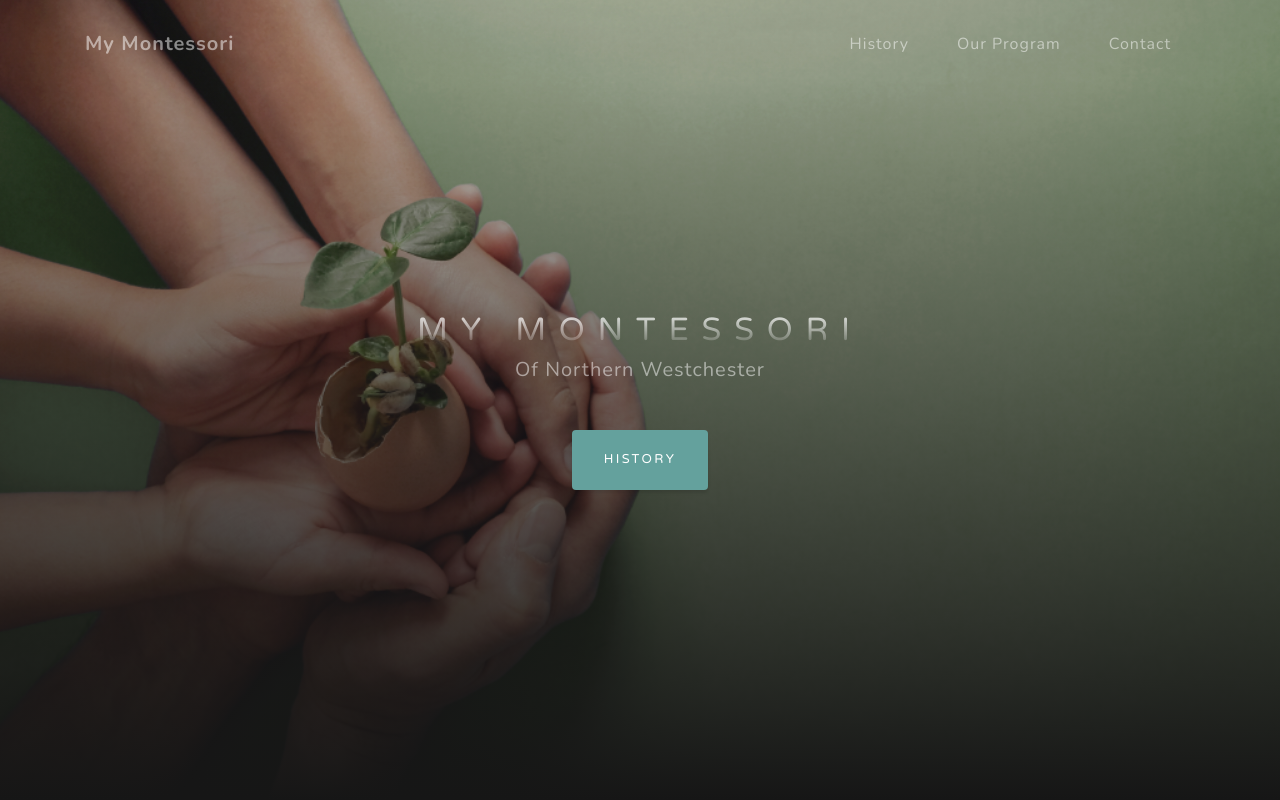
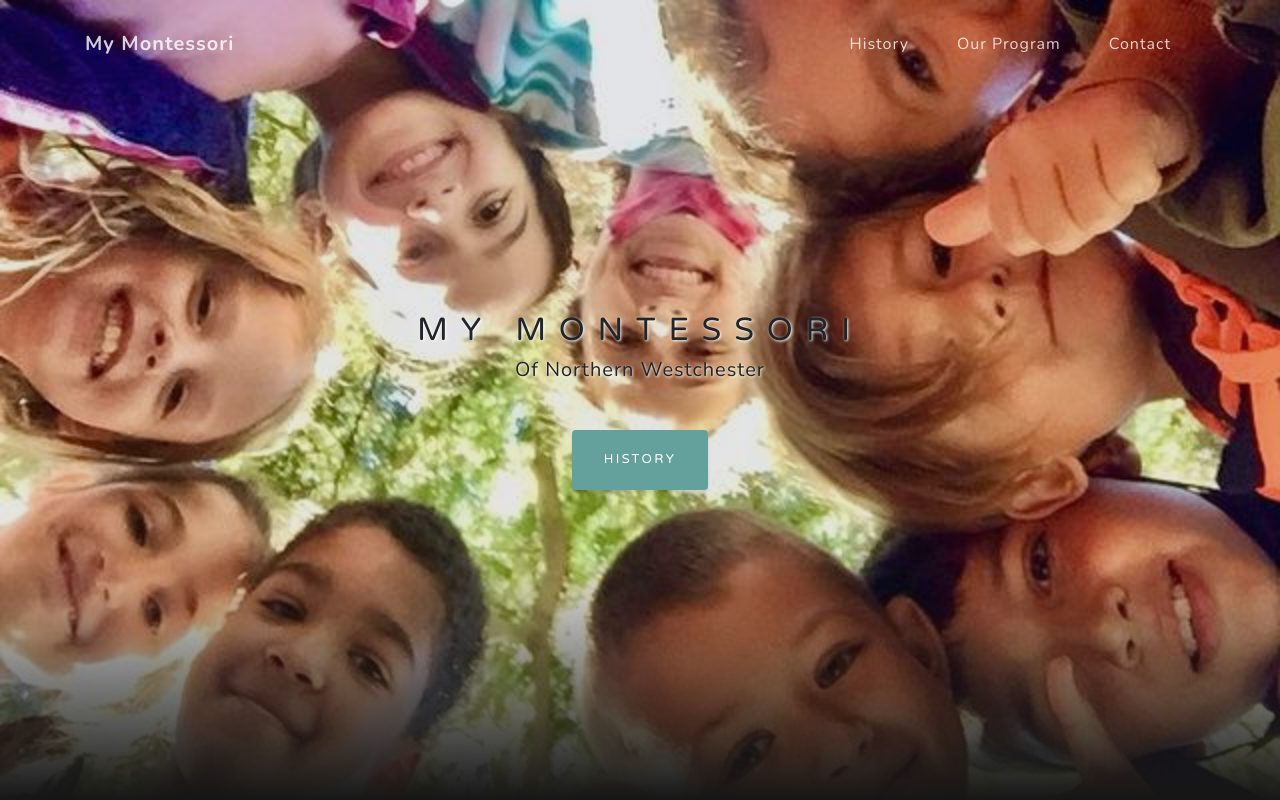
Before and after one commit to dshermanyc/gatsby-my-montessori-site, a Gatsby site: page / in a window 1280 px wide. Shown: the top 800 px of the page. Built offline with nearby package versions, Linux system fonts and the light colour scheme; Gatsby itself is replaced by a stand-in of ours.

Commit message:
add new hero image. minor text adjustments

```diff
--- a/src/assets/sass/_masthead.scss
+++ b/src/assets/sass/_masthead.scss
@@ -6,11 +6,11 @@
   padding: 15rem 0;
   background: linear-gradient(
       to bottom,
-      #{fade-out($black, 0.7)} 10%,
+      #{fade-out($black, 0.9)} 70%,
       $black 100%
     ),
-    url('../images/hands-eggshell-sprout.jpg');
-  background-position: center;
+    url('../images/class-circle.jpg');
+  background-position:bottom;
   background-repeat: no-repeat;
   background-attachment: scroll;
   background-size: cover;
@@ -19,16 +19,18 @@
     font-size: 2rem;
     line-height: 2.5rem;
     letter-spacing: 0.8rem;
-    background: -webkit-linear-gradient(
-      fade-out(white, 0.1),
-      fade-out(white, 1)
-    );
-    -webkit-text-fill-color: transparent;
-    -webkit-background-clip: text;
+    // background: -webkit-linear-gradient(
+    //   fade-out(white, 0.1),
+    //   fade-out(white, 1)
+    // );
+    // -webkit-text-fill-color: transparent;
+    // -webkit-background-clip: text;
+    text-shadow: 1px 1px 3px white;
   }
   h2 {
     max-width: 20rem;
     font-size: 1rem;
+    text-shadow: 1px 1px 3px white;
   }
   @media (min-width: 768px) {
     h1 {
--- a/src/assets/sass/_navbar.scss
+++ b/src/assets/sass/_navbar.scss
@@ -37,14 +37,15 @@
     transition: background-color 0.3s ease-in-out;
     .navbar-brand {
       padding: .5rem 0;
-      color: fade-out($white, .5);
+      color: fade-out($white, .2);
     }
     .nav-link {
       transition: none;
       padding: 2rem 1.5rem;
-      color: fade-out($white, .5);
+      color: fade-out($white, .2);
       &:hover {
         color: fade-out($white, .25);
+        text-shadow: 1px 1px 3px white;
       }
       &:active {
         color: white;
--- a/src/pages/index.js
+++ b/src/pages/index.js
@@ -25,7 +25,7 @@ const IndexPage = () => (
       <div className="container d-flex h-100 align-items-center">
         <div className="mx-auto text-center">
           <h1 className="mx-auto my-0 text-uppercase">{config.heading}</h1>
-          <h2 className="text-white-50 mx-auto mt-2 mb-5">
+          <h2 className="text-black mx-auto mt-2 mb-5">
             {config.subHeading}
           </h2>
           <Scroll type="id" element="about">
```
Also changed, not shown: src/assets/images/class-circle.jpg (renamed from src/assets/images/class-circle.jpeg).
